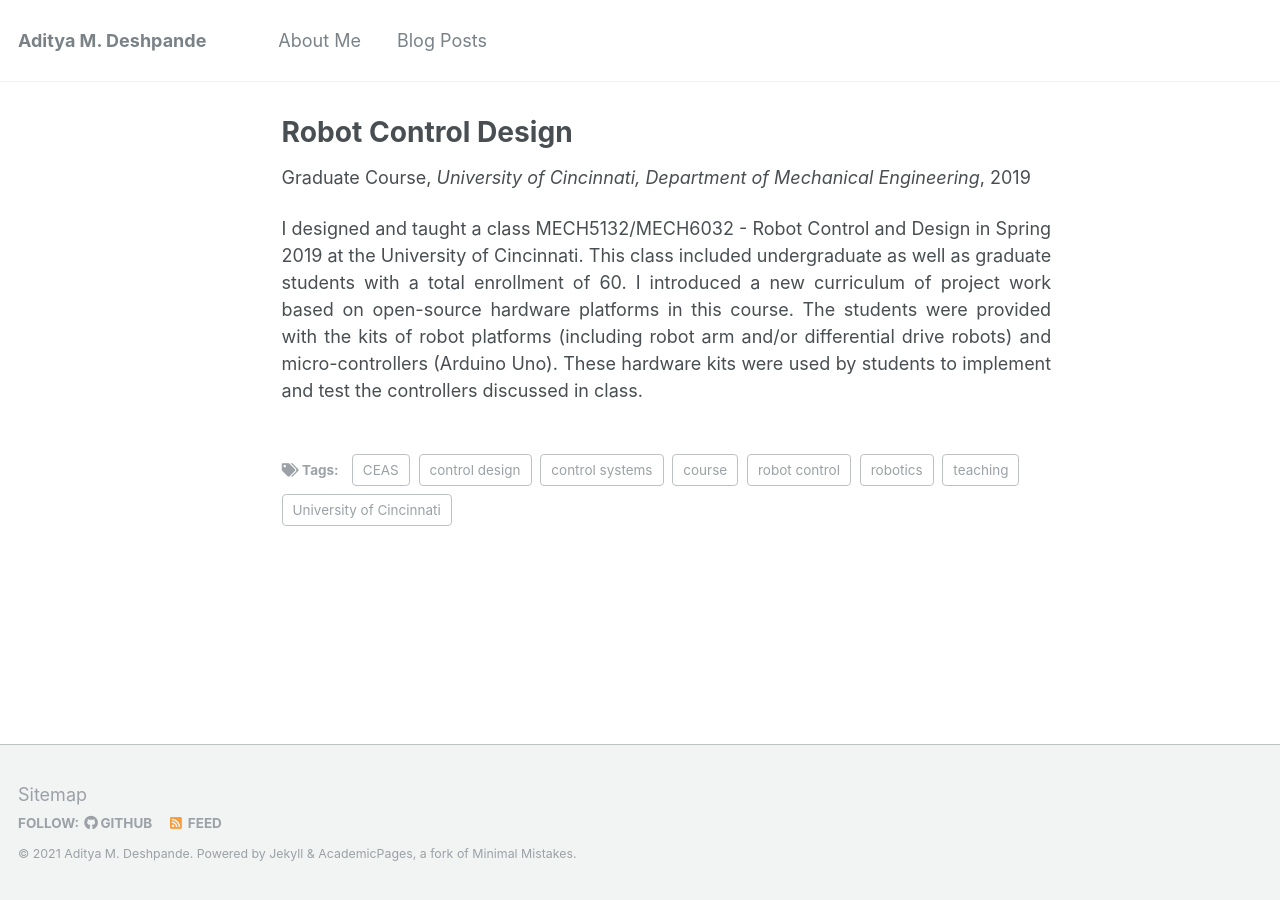
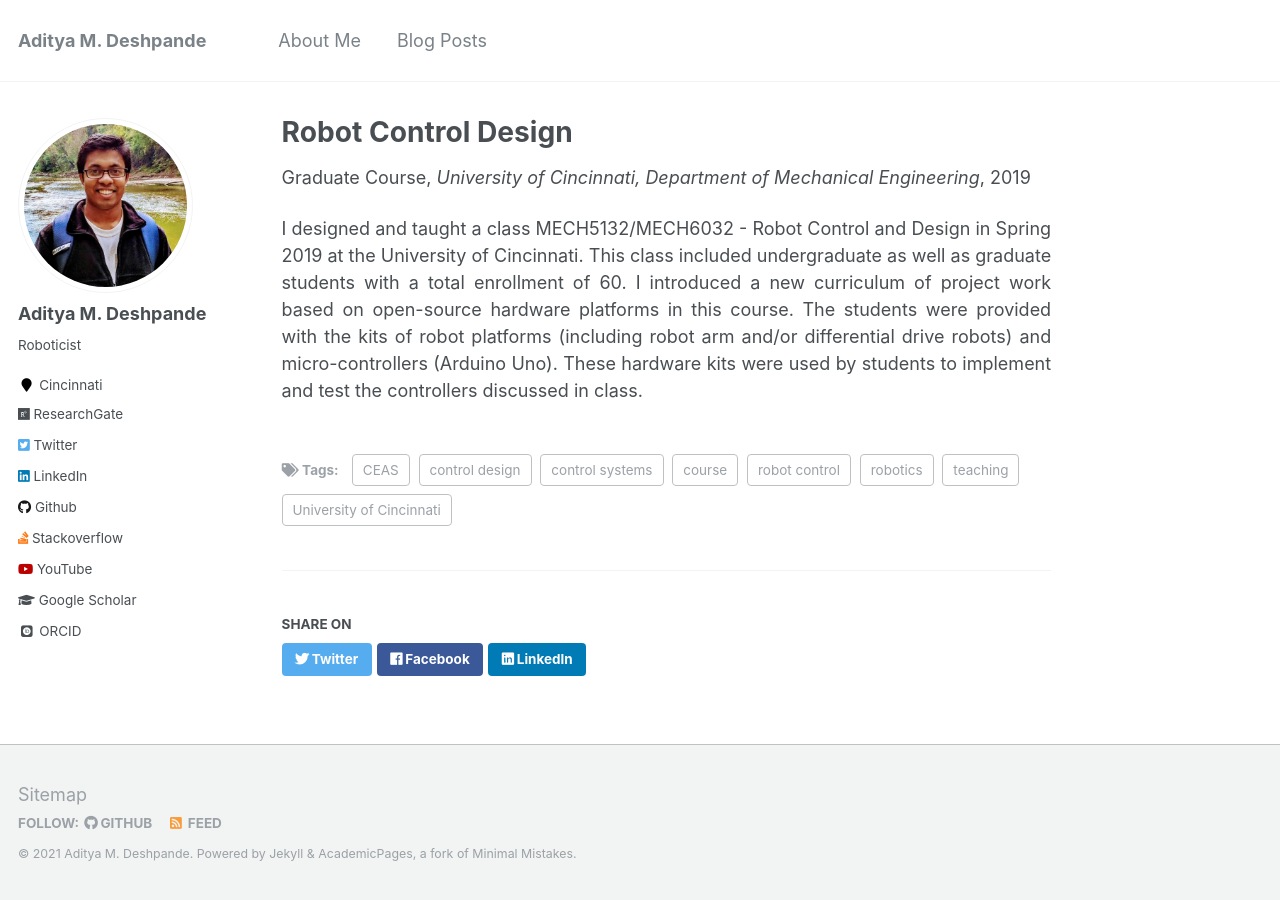
Before and after one commit to adipandas/adipandas.github.io, a Jekyll site: the page built from _teaching/2019-01-14-spring-teaching-1.md, in a window 1280 px wide. Built offline with Jekyll 4.4.1, drawn with Linux system fonts in a browser that asks for light colours; some web fonts are replaced; some of the changed lines change nothing that is shown.

Commit message:
Update _config.yml

```diff
--- a/_config.yml
+++ b/_config.yml
@@ -212,8 +212,8 @@ defaults:
       type: teaching
     values:
       layout: single
-      author_profile: false
-      share: false
+      author_profile: true
+      share: true
       comments: false
   # _publications
   - scope:
@@ -221,8 +221,8 @@ defaults:
       type: publications
     values:
       layout: single
-      author_profile: false
-      share: false
+      author_profile: true
+      share: true
       comments: false
   # _portfolio
   - scope:
@@ -239,8 +239,8 @@ defaults:
       type: talks
     values:
       layout: talk
-      author_profile: false
-      share: false
+      author_profile: true
+      share: true
 
 # Sass/SCSS
 sass:
```
